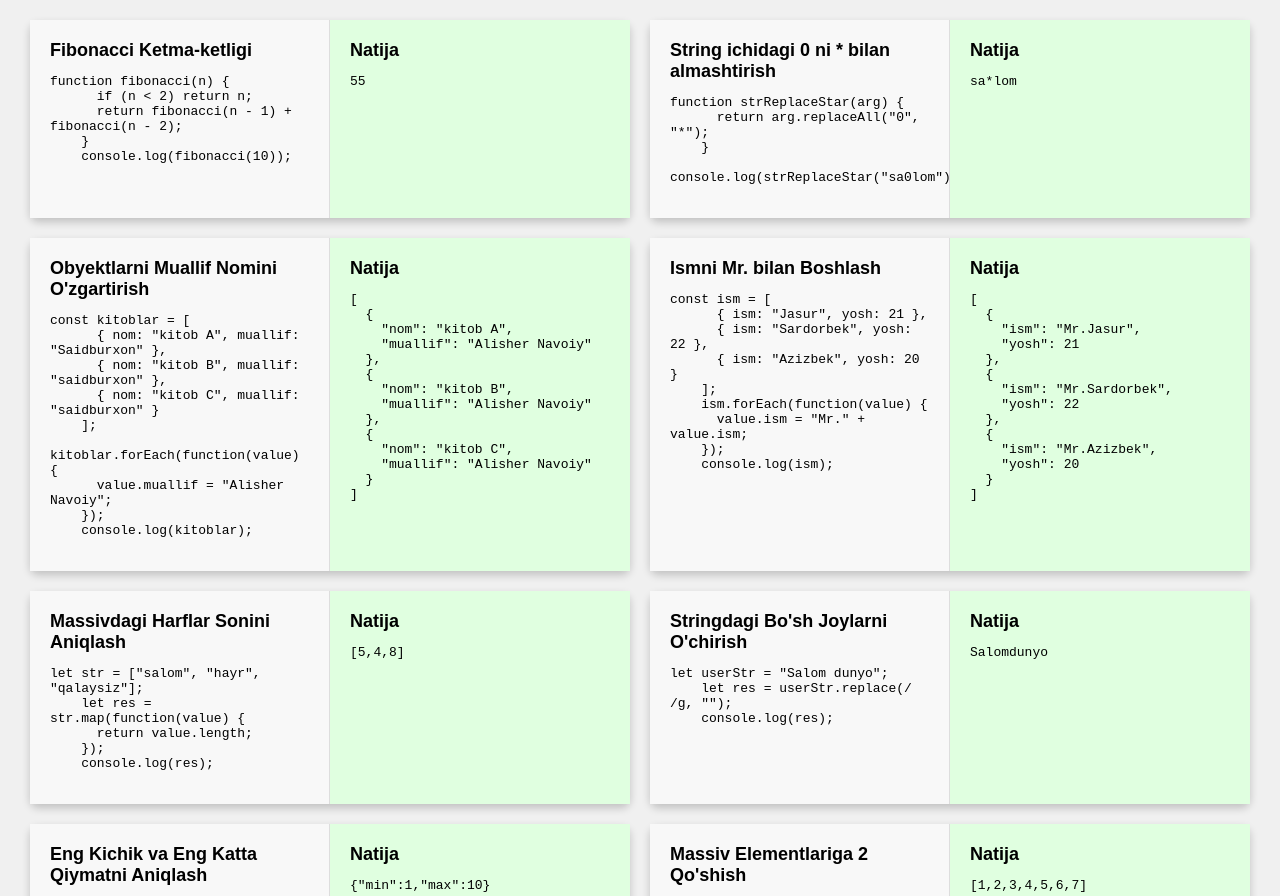
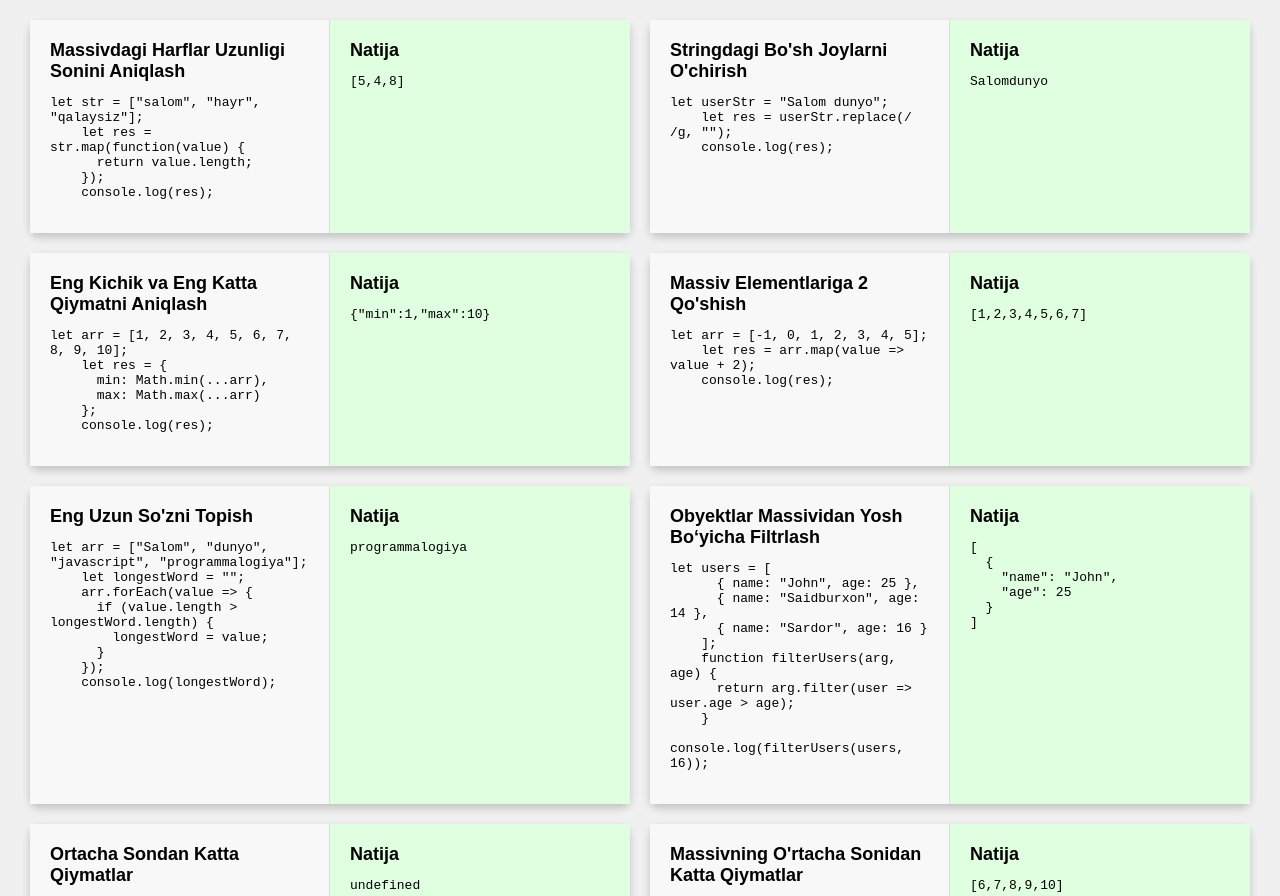
Before and after one commit to Saidxonov/majburiy-va-ixtiyoriy, a plain HTML site: page index.html in a window 1280 px wide. Shown: the top 896 px of the page. Drawn offline with Linux system fonts and the light colour scheme.

Commit message:
favicon va xatolar tog'irlandi

```diff
--- a/index.html
+++ b/index.html
@@ -3,6 +3,20 @@
   <head>
     <meta charset="UTF-8" />
     <meta name="viewport" content="width=device-width, initial-scale=1.0" />
+    <link
+      rel="icon"
+      type="image/png"
+      href="./favicon-96x96.png"
+      sizes="96x96"
+    />
+    <link rel="icon" type="image/svg+xml" href="./favicon.svg" />
+    <link rel="shortcut icon" href="./favicon.ico" />
+    <link
+      rel="apple-touch-icon"
+      sizes="180x180"
+      href="./apple-touch-icon.png"
+    />
+    <link rel="manifest" href="./site.webmanifest" />
     <title>JavaScript</title>
     <link rel="stylesheet" href="./css/main.css" />
   </head>
--- a/js/script.js
+++ b/js/script.js
@@ -285,81 +285,7 @@ document.addEventListener("DOMContentLoaded", () => {
 
   const solutions = [
     {
-      title: "Fibonacci Ketma-ketligi",
-      code: `function fibonacci(n) {
-      if (n < 2) return n;
-      return fibonacci(n - 1) + fibonacci(n - 2);
-    }
-    console.log(fibonacci(10));`,
-      result: eval(`(function() {
-            function fibonacci(n) {
-              if (n < 2) return n;
-              return fibonacci(n - 1) + fibonacci(n - 2);
-            }
-            return fibonacci(10);
-          })()`),
-    },
-    {
-      title: "String ichidagi 0 ni * bilan almashtirish",
-      code: `function strReplaceStar(arg) {
-      return arg.replaceAll("0", "*");
-    }
-    console.log(strReplaceStar("sa0lom"));`,
-      result: eval(`(function() {
-            function strReplaceStar(arg) {
-              return arg.replaceAll("0", "*");
-            }
-            return strReplaceStar("sa0lom");
-          })()`),
-    },
-    {
-      title: "Obyektlarni Muallif Nomini O'zgartirish",
-      code: `const kitoblar = [
-      { nom: "kitob A", muallif: "Saidburxon" },
-      { nom: "kitob B", muallif: "saidburxon" },
-      { nom: "kitob C", muallif: "saidburxon" }
-    ];
-    kitoblar.forEach(function(value) {
-      value.muallif = "Alisher Navoiy";
-    });
-    console.log(kitoblar);`,
-      result: eval(`(function() {
-            const kitoblar = [
-              { nom: "kitob A", muallif: "Saidburxon" },
-              { nom: "kitob B", muallif: "saidburxon" },
-              { nom: "kitob C", muallif: "saidburxon" }
-            ];
-            kitoblar.forEach(function(value) {
-              value.muallif = "Alisher Navoiy";
-            });
-            return JSON.stringify(kitoblar, null, 2);
-          })()`),
-    },
-    {
-      title: "Ismni Mr. bilan Boshlash",
-      code: `const ism = [
-      { ism: "Jasur", yosh: 21 },
-      { ism: "Sardorbek", yosh: 22 },
-      { ism: "Azizbek", yosh: 20 }
-    ];
-    ism.forEach(function(value) {
-      value.ism = "Mr." + value.ism;
-    });
-    console.log(ism);`,
-      result: eval(`(function() {
-            const ism = [
-              { ism: "Jasur", yosh: 21 },
-              { ism: "Sardorbek", yosh: 22 },
-              { ism: "Azizbek", yosh: 20 }
-            ];
-            ism.forEach(function(value) {
-              value.ism = "Mr." + value.ism;
-            });
-            return JSON.stringify(ism, null, 2);
-          })()`),
-    },
-    {
-      title: "Massivdagi Harflar Sonini Aniqlash",
+      title: "Massivdagi Harflar Uzunligi Sonini Aniqlash",
       code: `let str = ["salom", "hayr", "qalaysiz"];
     let res = str.map(function(value) {
       return value.length;
@@ -457,7 +383,7 @@ document.addEventListener("DOMContentLoaded", () => {
           })()`),
     },
     {
-      title: "Ortacha sondan katta qiymatlar",
+      title: "Ortacha Sondan Katta Qiymatlar",
       code: `let numbers = [1, 2, 3, 4, 5, 6, 7, 8, 9, 10];
 let sum = 0;
 function findBirBalo(arg) {
@@ -476,7 +402,7 @@ function findBirBalo(arg) {
 console.log(findBirBalo(numbers));`,
     },
     {
-      title: "Massivning o'rtacha sonidan katta qiymatlar",
+      title: "Massivning O'rtacha Sonidan Katta Qiymatlar",
       code: `let numbers = [1, 2, 3, 4, 5, 6, 7, 8, 9, 10];
       let sum = 0;
       function findBirBalo(arg) {
```
Also changed, not shown: apple-touch-icon.png (added), favicon-96x96.png (added), favicon.ico (added), favicon.svg (added), site.webmanifest (added), web-app-manifest-192x192.png (added), web-app-manifest-512x512.png (added).
